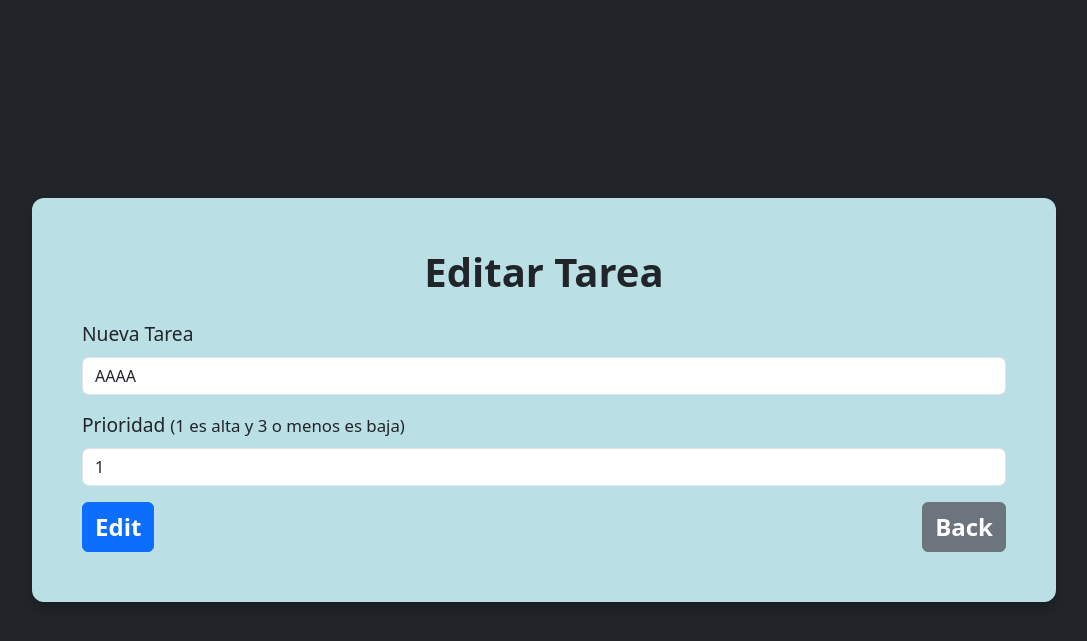
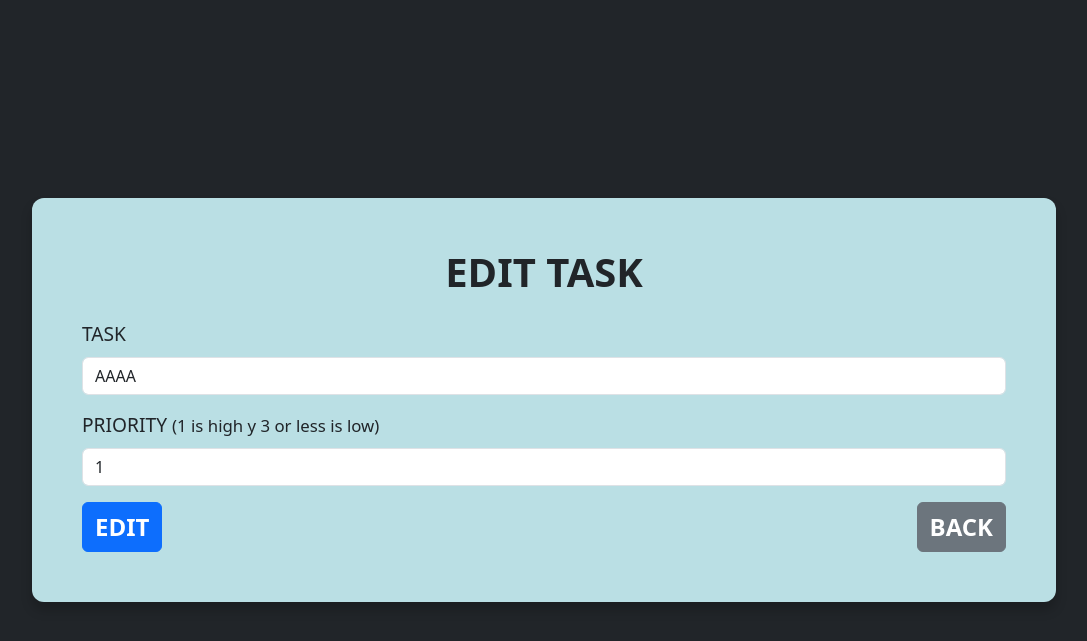
Before and after one commit to tomasrl18/django-to-do-list, a Django app: page /edit/10/ in a window 1280 px wide. Shown: the top 641 px of the page, without its empty margins (96-1183 px from the left). Run offline with Django 5.2, Linux system fonts and the light colour scheme; data comes from the database, SQL or seed files in the repository; both versions use the stored data as it was after the commit.

Commit message:
Fixed format and spanglish

```diff
--- a/tasks/templates/tasks/add_task.html
+++ b/tasks/templates/tasks/add_task.html
@@ -1,12 +1,12 @@
 {% extends './base.html' %}
 
 {% block content %}
-<h1 class="text-center fw-bold">Add Task</h1>
+<h1 class="text-center fw-bold">ADD TASK</h1>
 
 <form method="POST" class="mt-4">
     {% csrf_token %}
     <div class="mb-3">
-        <label for="title" class="form-label">NEW TASK</label>
+        <label for="title" class="form-label">TASK</label>
         <input type="text" name="title" id="title" class="form-control" placeholder="Write the task">
     </div>
     <div class="mb-3">
--- a/tasks/templates/tasks/edit_task.html
+++ b/tasks/templates/tasks/edit_task.html
@@ -1,21 +1,21 @@
 {% extends './base.html' %}
 
 {% block content %}
-<h1 class="text-center fw-bold">Editar Tarea</h1>
+<h1 class="text-center fw-bold">EDIT TASK</h1>
 
 <form method="POST" class="mt-4">
     {% csrf_token %}
     <div class="mb-3">
-        <label for="title" class="form-label">Nueva Tarea</label>
-        <input type="text" name="title" id="title" class="form-control" placeholder="Escribe la tarea" value="{{ task.title }}">
+        <label for="title" class="form-label">TASK</label>
+        <input type="text" name="title" id="title" class="form-control" placeholder="Write the task" value="{{ task.title }}">
     </div>
     <div class="mb-3">
-        <label for="priority" class="form-label">Prioridad <small>(1 es alta y 3 o menos es baja)</small> </label>
-        <input type="text" name="priority" id="priority" class="form-control" placeholder="Escribe la prioridad" value="{{ task.priority }}">
+        <label for="priority" class="form-label">PRIORITY <small>(1 is high y 3 or less is low)</small> </label>
+        <input type="text" name="priority" id="priority" class="form-control" placeholder="Write the priority" value="{{ task.priority }}">
     </div>
     <div class="d-flex flex-row justify-content-between">
-        <button type="submit" class="btn btn-primary fw-bold fs-4">Edit</button>
-        <a href="{% url 'task_list' %}" class="btn btn-secondary fw-bold fs-4">Back</a>
+        <button type="submit" class="btn btn-primary fw-bold fs-4">EDIT</button>
+        <a href="{% url 'task_list' %}" class="btn btn-secondary fw-bold fs-4">BACK</a>
     </div>
 </form>
 {% endblock %}
```
Also changed, not shown: db.sqlite3.
